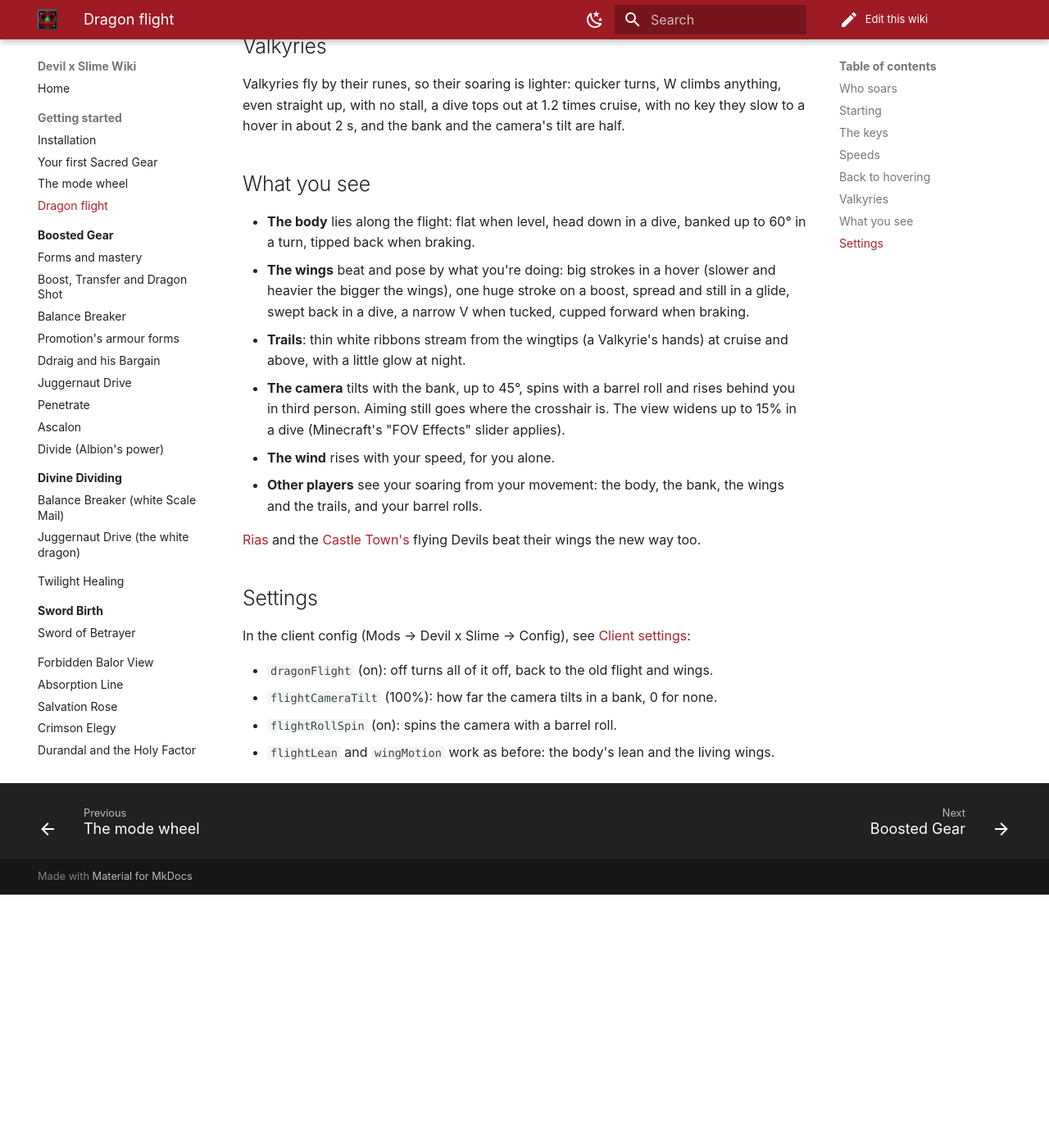
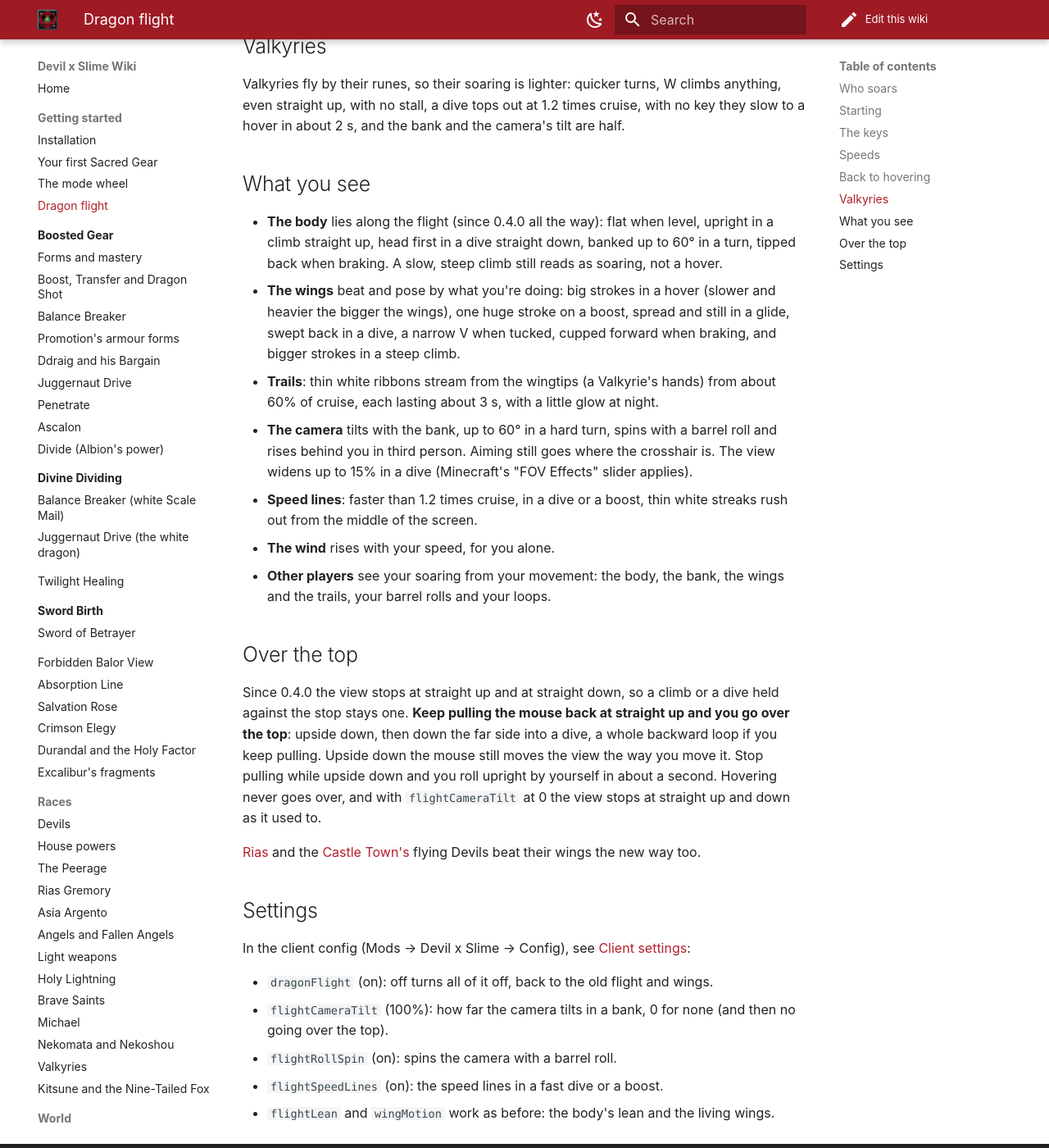
Before and after one commit to Malwikpl/devil-x-slime-wiki, an MkDocs documentation site: the page built from docs/getting-started/flight.md, in a window 1280 px wide and 1400 px high, scrolled down 2126 px. Shown: the whole window at 82% size. Built offline with MkDocs 1.6.1 and Material for MkDocs 9.7.7, drawn with Linux system fonts in a browser that asks for light colours; comment, search, counter and statistics services are not loaded; before the commit the page ends 3217 px from its top, so only the background shows below that.

Commit message:
Wiki for 0.4.0: dragon flight to straight up and over the top, speed lines
The flight page gains Over the top (the backward loop), the body upright in a straight climb and head
first in a straight dive, longer trails, 60 degrees of camera roll, bigger strokes in steep climbs and
the speed lines; configuration gains flightSpeedLines and flightCameraTilt's new meaning; roadmap.

Co-Authored-By: Claude Opus 5.5 <noreply@anthropic.com>

```diff
--- a/docs/getting-started/flight.md
+++ b/docs/getting-started/flight.md
@@ -62,14 +62,26 @@ out at 1.2 times cruise, with no key they slow to a hover in about 2 s, and the
 
 ## What you see
 
-- **The body** lies along the flight: flat when level, head down in a dive, banked up to 60° in a turn, tipped back when braking.
+- **The body** lies along the flight (since 0.4.0 all the way): flat when level, upright in a climb straight up, head first in a dive
+  straight down, banked up to 60° in a turn, tipped back when braking. A slow, steep climb still reads as soaring, not a hover.
 - **The wings** beat and pose by what you're doing: big strokes in a hover (slower and heavier the bigger the wings), one huge stroke on a
-  boost, spread and still in a glide, swept back in a dive, a narrow V when tucked, cupped forward when braking.
-- **Trails**: thin white ribbons stream from the wingtips (a Valkyrie's hands) at cruise and above, with a little glow at night.
-- **The camera** tilts with the bank, up to 45°, spins with a barrel roll and rises behind you in third person. Aiming still goes where
-  the crosshair is. The view widens up to 15% in a dive (Minecraft's "FOV Effects" slider applies).
+  boost, spread and still in a glide, swept back in a dive, a narrow V when tucked, cupped forward when braking, and bigger strokes in a
+  steep climb.
+- **Trails**: thin white ribbons stream from the wingtips (a Valkyrie's hands) from about 60% of cruise, each lasting about 3 s, with a
+  little glow at night.
+- **The camera** tilts with the bank, up to 60° in a hard turn, spins with a barrel roll and rises behind you in third person. Aiming
+  still goes where the crosshair is. The view widens up to 15% in a dive (Minecraft's "FOV Effects" slider applies).
+- **Speed lines**: faster than 1.2 times cruise, in a dive or a boost, thin white streaks rush out from the middle of the screen.
 - **The wind** rises with your speed, for you alone.
-- **Other players** see your soaring from your movement: the body, the bank, the wings and the trails, and your barrel rolls.
+- **Other players** see your soaring from your movement: the body, the bank, the wings and the trails, your barrel rolls and your
+  loops.
+
+## Over the top
+
+Since 0.4.0 the view stops at straight up and at straight down, so a climb or a dive held against the stop stays one. **Keep pulling the
+mouse back at straight up and you go over the top**: upside down, then down the far side into a dive, a whole backward loop if you keep
+pulling. Upside down the mouse still moves the view the way you move it. Stop pulling while upside down and you roll upright by yourself
+in about a second. Hovering never goes over, and with `flightCameraTilt` at 0 the view stops at straight up and down as it used to.
 
 [Rias](../races/rias.md) and the [Castle Town's](../world/castle-town.md) flying Devils beat their wings the new way too.
 
@@ -78,6 +90,7 @@ out at 1.2 times cruise, with no key they slow to a hover in about 2 s, and the
 In the client config (Mods → Devil x Slime → Config), see [Client settings](../reference/configuration.md#client-settings):
 
 - `dragonFlight` (on): off turns all of it off, back to the old flight and wings.
-- `flightCameraTilt` (100%): how far the camera tilts in a bank, 0 for none.
+- `flightCameraTilt` (100%): how far the camera tilts in a bank, 0 for none (and then no going over the top).
 - `flightRollSpin` (on): spins the camera with a barrel roll.
+- `flightSpeedLines` (on): the speed lines in a fast dive or a boost.
 - `flightLean` and `wingMotion` work as before: the body's lean and the living wings.
```
Also changed, not shown: docs/reference/configuration.md (+2 -1 lines), docs/roadmap.md (+2 -0 lines).
